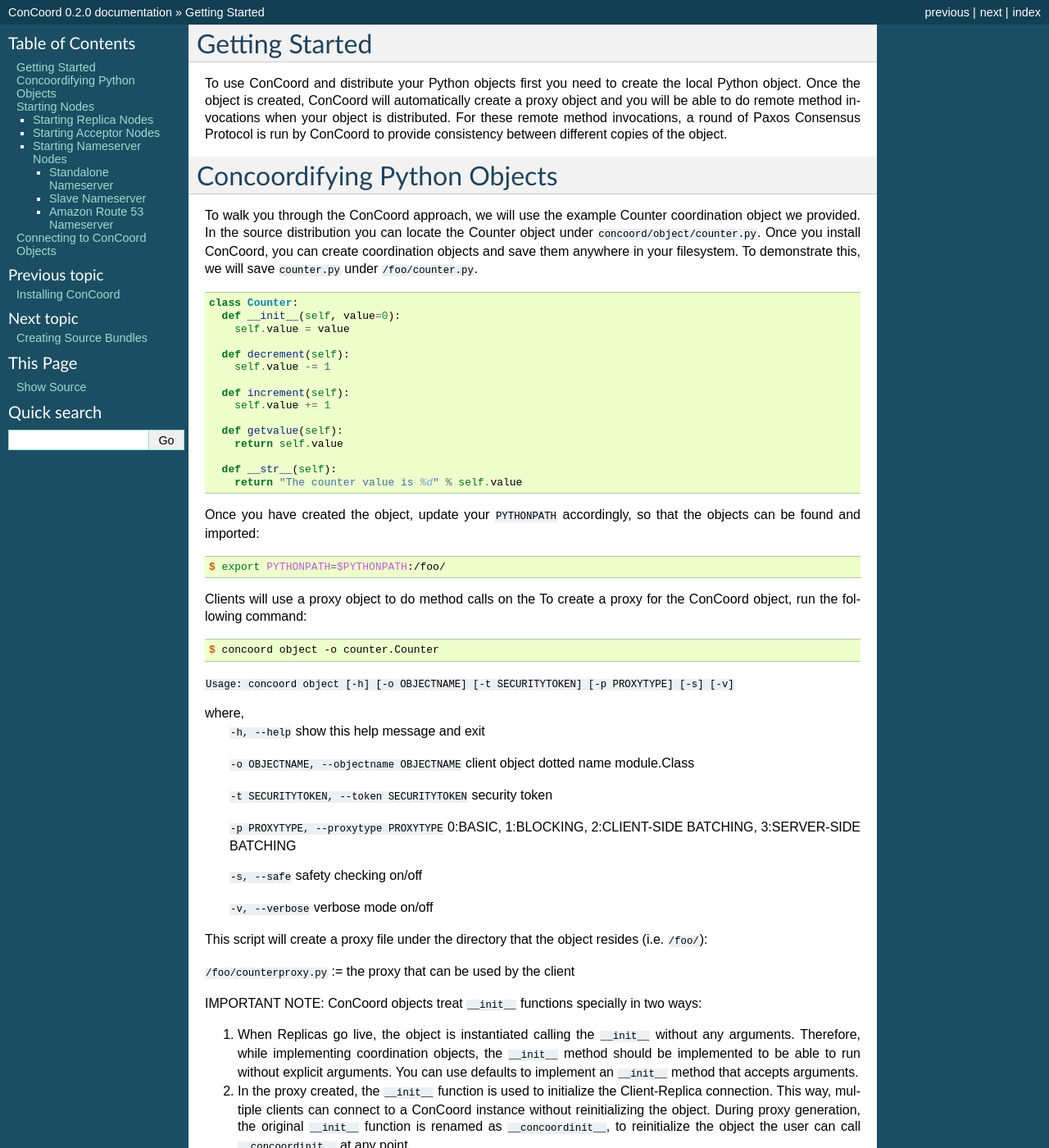
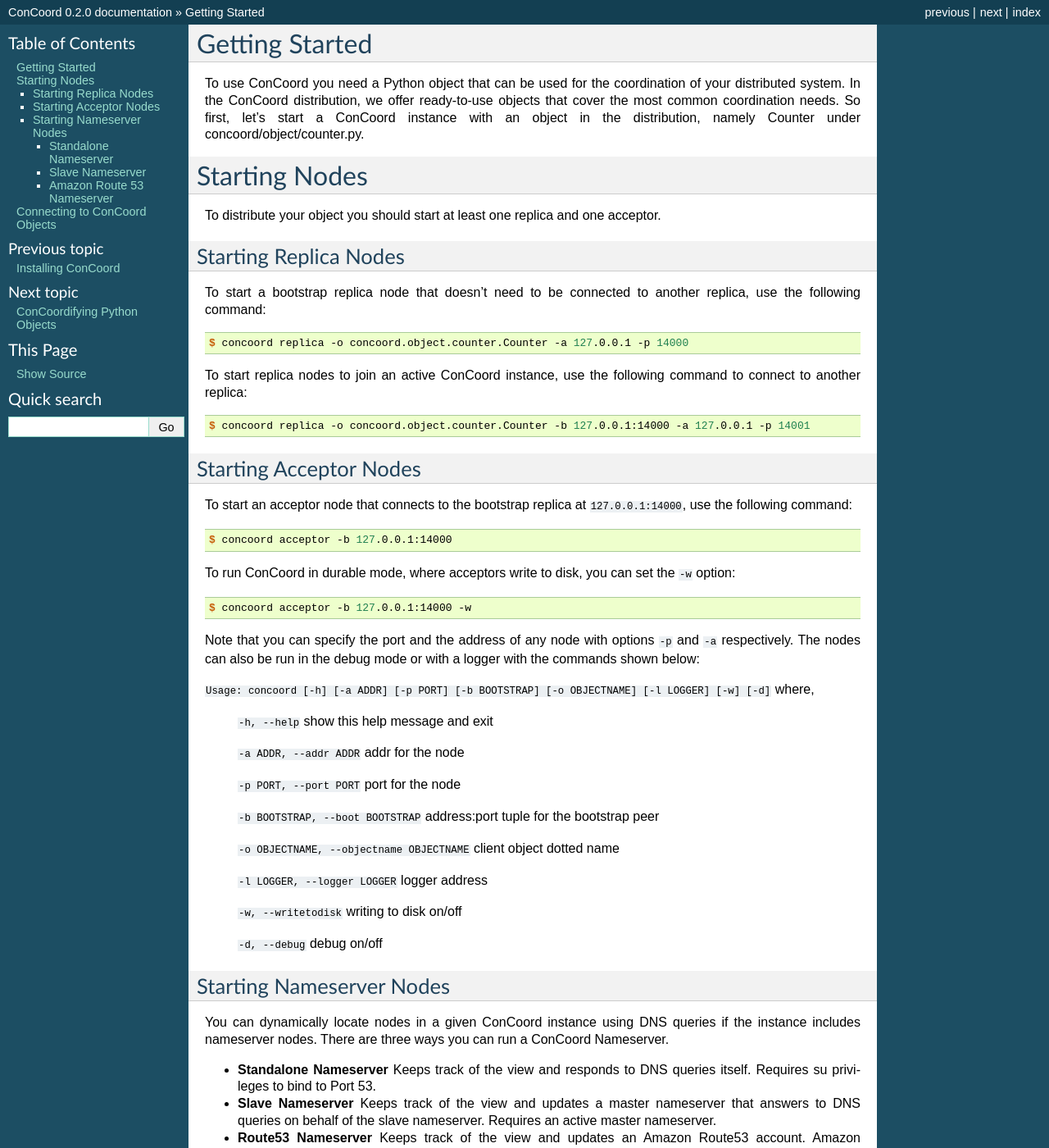
Before and after one commit to denizalti/openreplica, a Sphinx documentation site: the page built from doc/source/tutorial.rst, in a window 1280 px wide and 1400 px high. Shown: the whole window at 82% size. Built offline with Sphinx 7.4.7, drawn with Linux system fonts in a browser that asks for light colours; some of the changed text lies outside the part shown.

Commit message:
README and tutorial fixed to be easier to follow.

```diff
--- a/doc/source/overview.rst
+++ b/doc/source/overview.rst
@@ -4,8 +4,8 @@ Overview
 ConCoord is a novel coordination service that provides replication and
 synchronization support for large-scale distributed systems. ConCoord
 employs an object-oriented approach, in which the system actively
-creates and maintains live replicas for user-provided objects. Through
-ConCoord, the clients are able to access these replicated objects
+creates and maintains live replicas for Python objects wrıtten by the user.
+Through ConCoord, the clients are able to access these replicated objects
 transparently as if they are local objects. ConCoord uses these
 replicated objects to implement coordination and synchronization
 constructs in large-scale distributed systems, in effect establishing
--- a/doc/source/tutorial-advanced.rst
+++ b/doc/source/tutorial-advanced.rst
@@ -1,3 +1,86 @@
+ConCoordifying Python Objects
+-----------------------------
+For cases when the objects included in the ConCoord distribution do
+not meet your coordination needs, ConCoord lets you convert your
+local Python objects into distributable objects very easily.
+
+To walk through the ConCoord approach, you will use a different
+Counter object that increments and decrements by ten, namely
+tencounter.py. Once you install ConCoord, you can create coordination
+objects and save them anywhere in your filesystem. After you create
+``tencounter.py``, you can save it under ``/foo/tencounter.py``:
+
+.. sourcecode:: python
+
+  class TenCounter:
+    def __init__(self, value=0):
+     self.value = value
+
+    def decrement(self):
+      self.value -= 10
+
+    def increment(self):
+      self.value += 10
+
+    def getvalue(self):
+      return self.value
+
+    def __str__(self):
+      return "The counter value is %d" % self.value
+
+Once you have created the object, update your ``PYTHONPATH`` accordingly,
+so that the objects can be found and imported:
+
+.. sourcecode:: console
+
+  $ export PYTHONPATH=$PYTHONPATH:/foo/
+
+Clients will use a proxy object to do method calls on the object.
+To create the proxy object automatically, you can use the following
+command:
+
+.. sourcecode:: console
+
+  $ concoord object -o tencounter.TenCounter
+
+``Usage: concoord object [-h] [-o OBJECTNAME] [-t SECURITYTOKEN] [-p PROXYTYPE] [-s] [-v]``
+
+where,
+  ``-h, --help``				show this help message and exit
+
+  ``-o OBJECTNAME, --objectname OBJECTNAME``	client object dotted name module.Class
+
+  ``-t SECURITYTOKEN, --token SECURITYTOKEN``	security token
+
+  ``-p PROXYTYPE, --proxytype PROXYTYPE``	0: basic, 1: blocking, 2: client-side batching, 3: server-side batching
+
+  ``-s, --safe``            			safety checking on/off
+
+  ``-v, --verbose``         			verbose mode on/off
+
+This script will create a proxy file under the directory that the
+object resides (i.e. ``/foo/``):
+
+``/foo/tencounterproxy.py`` := the proxy that can be used by the client
+
+IMPORTANT NOTE: ConCoord objects treat ``__init__`` functions specially in
+two ways:
+
+1) When Replicas go live, the object is instantiated calling the
+  ``__init__`` without any arguments. Therefore, while implementing
+  coordination objects, the ``__init__`` method should be implemented to
+  be able to run without explicit arguments. You can use defaults to
+  implement an ``__init__`` method that accepts arguments.
+
+2) In the proxy created, the ``__init__`` function is used to initialize
+  the Client-Replica connection. This way, multiple clients can
+  connect to a ConCoord instance without reinitializing the
+  object. During proxy generation, the original ``__init__`` function is
+  renamed as ``__concoordinit__``, to reinitialize the object the user can
+  call ``__concoordinit__`` at any point.
+
+After this point on, you can use TenCounter just like we use Counter before.
+
 Creating Source Bundles
 -----------------------
 
--- a/doc/source/tutorial.rst
+++ b/doc/source/tutorial.rst
@@ -1,81 +1,11 @@
 Getting Started
 ---------------
-To use ConCoord and distribute your Python objects first you need to
-create the local Python object. Once the object is created, ConCoord
-will automatically create a proxy object and you will be able to do
-remote method invocations when your object is distributed. For these
-remote method invocations, a round of Paxos Consensus Protocol is run
-by ConCoord to provide consistency between different copies of the
-object.
 
-Concoordifying Python Objects
------------------------------
-To walk you through the ConCoord approach, we will use the example
-Counter coordination object we provided. In the source distribution
-you can locate the Counter object under
-``concoord/object/counter.py``. Once you install ConCoord, you can create
-coordination objects and save them anywhere in your filesystem. To
-demonstrate this, we will save ``counter.py`` under ``/foo/counter.py``.
-
-.. sourcecode:: python
-
-  class Counter:
-    def __init__(self, value=0):
-      self.value = value
-
-    def decrement(self):
-      self.value -= 1
-
-    def increment(self):
-      self.value += 1
-
-    def getvalue(self):
-      return self.value
-
-    def __str__(self):
-      return "The counter value is %d" % self.value
-
-Once you have created the object, update your ``PYTHONPATH`` accordingly,
-so that the objects can be found and imported:
-
-.. sourcecode:: console
-
-  $ export PYTHONPATH=$PYTHONPATH:/foo/
-
-Clients will use a proxy object to do method calls on the To create a
-proxy for the ConCoord object, run the following command:
-
-.. sourcecode:: console
-
-  $ concoord object -o counter.Counter
-
-``Usage: concoord object [-h] [-o OBJECTNAME] [-t SECURITYTOKEN] [-p PROXYTYPE] [-s] [-v]``
-
-where,
-  ``-h, --help``					show this help message and exit
-
-  ``-o OBJECTNAME, --objectname OBJECTNAME``		client object dotted name module.Class
-
-  ``-t SECURITYTOKEN, --token SECURITYTOKEN``		security token
-
-  ``-p PROXYTYPE, --proxytype PROXYTYPE``		0:BASIC, 1:BLOCKING, 2:CLIENT-SIDE BATCHING, 3:SERVER-SIDE BATCHING
-
-  ``-s, --safe``            				safety checking on/off
-
-  ``-v, --verbose``         				verbose mode on/off
-
-This script will create a proxy file under the directory that the
-object resides (i.e. ``/foo/``):
-
-``/foo/counterproxy.py`` := the proxy that can be used by the client
-
-IMPORTANT NOTE: ConCoord objects treat ``__init__`` functions specially in
-two ways:
-
-1) When Replicas go live, the object is instantiated calling the ``__init__`` without any arguments. Therefore, while implementing coordination objects, the ``__init__`` method should be implemented to be able to run without explicit arguments. You can use defaults to implement an ``__init__`` method that accepts arguments.
-
-2) In the proxy created, the ``__init__`` function is used to initialize the Client-Replica connection. This way, multiple clients can connect to a ConCoord instance without reinitializing the object. During proxy generation, the original ``__init__`` function is renamed as ``__concoordinit__``, to reinitialize the object the user can call ``__concoordinit__`` at any point.
-
+To use ConCoord you need a Python object that can be used for the
+coordination of your distributed system. In the ConCoord distribution,
+we offer ready-to-use objects that cover the most common coordination
+needs. So first, let's start a ConCoord instance with an object in
+the distribution, namely Counter under concoord/object/counter.py.
 
 Starting Nodes
 --------------
@@ -85,33 +15,40 @@ To distribute your object you should start at least one replica and one acceptor
 Starting Replica Nodes
 ~~~~~~~~~~~~~~~~~~~~~~
 
-To start the bootstrap replica node, use the following command:
+To start a bootstrap replica node that doesn't need to be connected to another replica, use the following command:
 
 .. sourcecode:: console
 
-  $ concoord replica -o counter.Counter -a ipaddr -p port
+  $ concoord replica -o concoord.object.counter.Counter -a 127.0.0.1 -p 14000
 
-To start replica nodes to join an active ConCoord instance, use the
-following command to connect to a bootstrap replica with ``ipaddr:port``:
+To start replica nodes to join an active ConCoord instance, use the following command to connect to another replica:
 
 .. sourcecode:: console
 
-  $ concoord replica -o counter.Counter -b ipaddr:port
+  $ concoord replica -o concoord.object.counter.Counter -b 127.0.0.1:14000 -a 127.0.0.1 -p 14001
 
 Starting Acceptor Nodes
 ~~~~~~~~~~~~~~~~~~~~~~~
-To start an acceptor node that connects to the bootrstrap replica at
-``ipaddr:port``, use the following command:
+
+To start an acceptor node that connects to the bootstrap replica at
+``127.0.0.1:14000``, use the following command:
 
 .. sourcecode:: console
 
-  $ concoord acceptor -b ipaddr:port
+  $ concoord acceptor -b 127.0.0.1:14000
 
-Note that you can specify the port and the address of any node with
-options ``-p`` and ``-a`` respectively. The nodes can also be run in the debug
+To run ConCoord in durable mode, where acceptors write to disk, you
+can set the ``-w`` option:
+
+.. sourcecode:: console
+
+  $ concoord acceptor -b 127.0.0.1:14000 -w
+
+Note that you can specify the port and the address of any node with options
+``-p`` and ``-a`` respectively. The nodes can also be run in the debug
 mode or with a logger with the commands shown below:
 
-``Usage: concoord [-h] [-a ADDR] [-p PORT] [-b BOOTSTRAP] [-o OBJECTNAME] [-l LOGGER] [-d]``
+``Usage: concoord [-h] [-a ADDR] [-p PORT] [-b BOOTSTRAP] [-o OBJECTNAME] [-l LOGGER] [-w] [-d]``
 where,
   ``-h, --help``				 show this help message and exit
 
@@ -124,6 +61,8 @@ where,
   ``-o OBJECTNAME, --objectname OBJECTNAME``	 client object dotted name
 
   ``-l LOGGER, --logger LOGGER``		 logger address
+
+  ``-w, --writetodisk``           		 writing to disk on/off
 
   ``-d, --debug``           			 debug on/off
 
@@ -152,31 +91,31 @@ Standalone Nameserver
 Before starting a standalone nameserver node manually, first make sure
 that you have at least one replica and one acceptor running. Once your
 replica and acceptor nodes are set up, you can start the nameserver to
-answer queries for ``counterdomain`` as follows:
+answer queries for ``counterdomain.com`` as follows:
 
 .. sourcecode:: console
 
-  $ sudo concoord nameserver -n counterdomain -o counter.Counter -b ipaddr:port -t 1
+  $ sudo concoord nameserver -n counterdomain.com -o concoord.object.counter.Counter -b 127.0.0.1:14000 -t 1
 
 When you set up the nameserver delegations, you can send queries for
-``counterdomain`` and see the most current set of nodes as follows:
+``counterdomain.com`` and see the most current set of nodes as follows:
 
 .. sourcecode:: console
 
-  $ dig -t a counterdomain                   # returns set of Replicas
+  $ dig -t a counterdomain.com                   # returns set of Replicas
 
-  $ dig -t srv _concoord._tcp.counterdomain  # returns set of Replicas with ports
+  $ dig -t srv _concoord._tcp.counterdomain.com  # returns set of Replicas with ports
 
-  $ dig -t txt counterdomain                 # returns set of all nodes
+  $ dig -t txt counterdomain.com                 # returns set of all nodes
 
-  $ dig -t ns counterdomain                  # returns set of nameservers
+  $ dig -t ns counterdomain.com                  # returns set of nameservers
 
 If you want to run the nameserver without proper delegation setup, you
-can query the nameserver bound to ``nsipaddr`` specifically as follows:
+can query the nameserver bound to ``127.0.0.1`` specifically as follows:
 
 .. sourcecode:: console
 
-  $ dig -t a counterdomain @nsipaddr         # returns set of Replicas
+  $ dig -t txt counterdomain.com @127.0.0.1      # returns set of all nodes
 
 Slave Nameserver
 ++++++++++++++++
@@ -196,20 +136,20 @@ nameserver as follows:
 
 .. sourcecode:: console
 
-  $ concoord nameserver -n counterdomain -o counter.Counter -b ipaddr:port -t 2 -m masterdomain
+  $ concoord nameserver -n counterdomain.com -o concoord.object.counter.Counter -b 127.0.0.1:14000 -t 2 -m masterdomain.com
 
 When the slave nameserver starts running, you can send queries for
-``counterdomain`` and see the most current set of nodes as follows:
+``counterdomain.com`` and see the most current set of nodes as follows:
 
 .. sourcecode:: console
 
-  $ dig -t a counterdomain                   # returns set of Replicas
+  $ dig -t a counterdomain.com                   # returns set of Replicas
 
-  $ dig -t srv _concoord._tcp.counterdomain  # returns set of Replicas with ports
+  $ dig -t srv _concoord._tcp.counterdomain.com  # returns set of Replicas with ports
 
-  $ dig -t txt counterdomain                 # returns set of all nodes
+  $ dig -t txt counterdomain.com                 # returns set of all nodes
 
-  $ dig -t ns counterdomain                  # returns set of nameservers
+  $ dig -t ns counterdomain.com                  # returns set of nameservers
 
 Amazon Route 53 Nameserver
 ++++++++++++++++++++++++++
@@ -230,8 +170,7 @@ credentials are updated, you can start the nameserver as follows:
 
 .. sourcecode:: console
 
-  $ concoord nameserver -n counterdomain -o counter.Counter -b ipaddr:port -t 3 -o configfilepath
-
+  $ concoord nameserver -n counterdomain.com -o concoord.object.counter.Counter -b 127.0.0.1:14000 -t 3 -o configfilepath
 
 Connecting to ConCoord Objects
 ------------------------------
@@ -239,15 +178,18 @@ Connecting to ConCoord Objects
 Once you have a ConCoord instance running with your object, it is easy
 to access your object.
 
-Now we will use the proxy object we generated. You can import and use
-this proxy object in your code. Depending on how you set your
-nameserver node up, you can access your object with the ``ipaddr:port``
-pair or the ``domainname``.
+The proxy for the Counter object is also included in the distribution.
+You can import and use this proxy object in your code. Depending on
+how you set your nameserver node up, you can access your object with
+the ``ipaddr:port`` pair or the domainname. In the example below, the
+``ipaddr:port`` of both replica nodes are used. As a result, the client
+will be able to do method invocations on the object as long as one of
+the replicas is alive:
 
 .. sourcecode:: pycon
 
-  >>> from counterproxy import Counter
-  >>> c = Counter(domainname)
+  >>> from concoord.proxy.counter import Counter
+  >>> c = Counter("127.0.0.1:14000, 127.0.0.1:14001")
   >>> c.increment()
   >>> c.increment()
   >>> c.getvalue()
@@ -258,8 +200,8 @@ replicas, you should call ``__concoordinit__`` function:
 
 .. sourcecode:: pycon
 
-  >>> from counterproxy import Counter
-  >>> c = Counter(domainname)
+  >>> from concoord.proxy.counter import Counter
+  >>> c = Counter("127.0.0.1:14000, 127.0.0.1:14001")
   >>> c.increment()
   >>> c.__concoordinit__()
   >>> c.increment()
```
Also changed, not shown: other parts of doc/source/tutorial.rst (+3 -2 lines), 13 other files.
